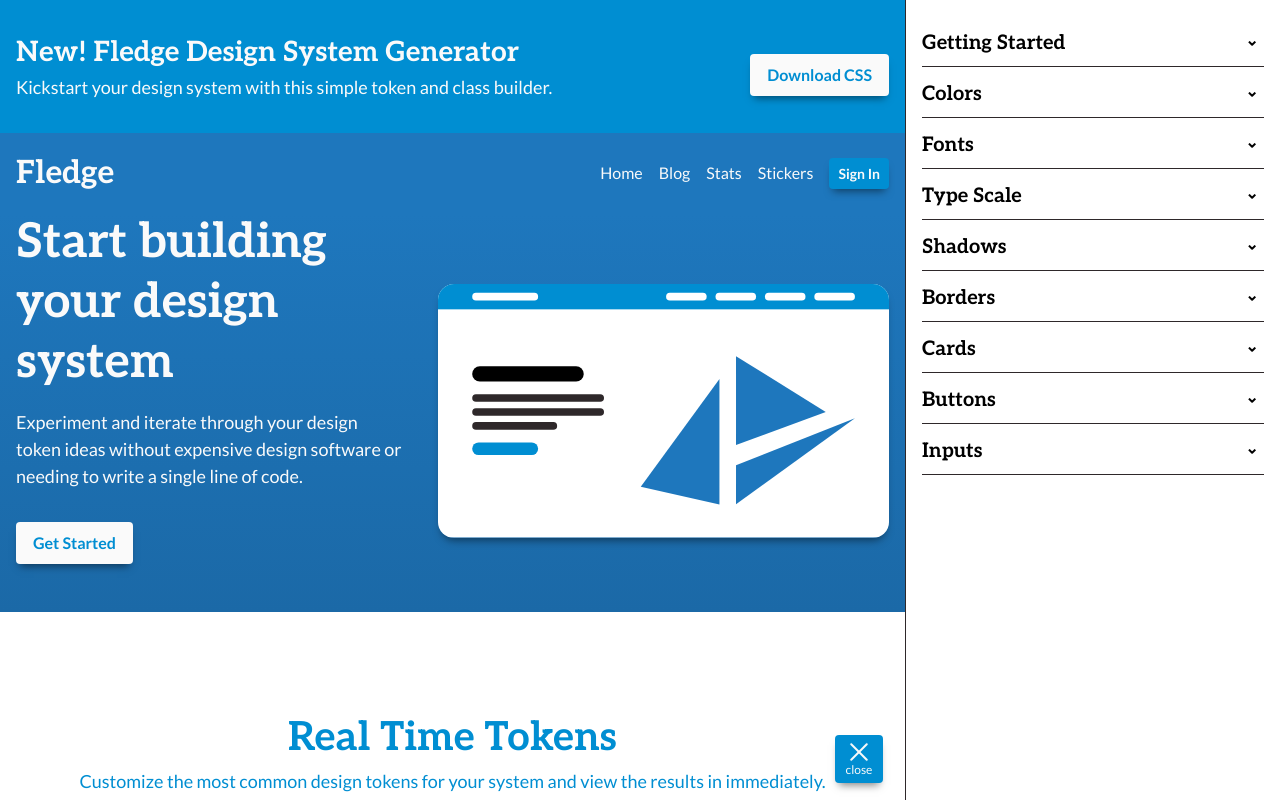
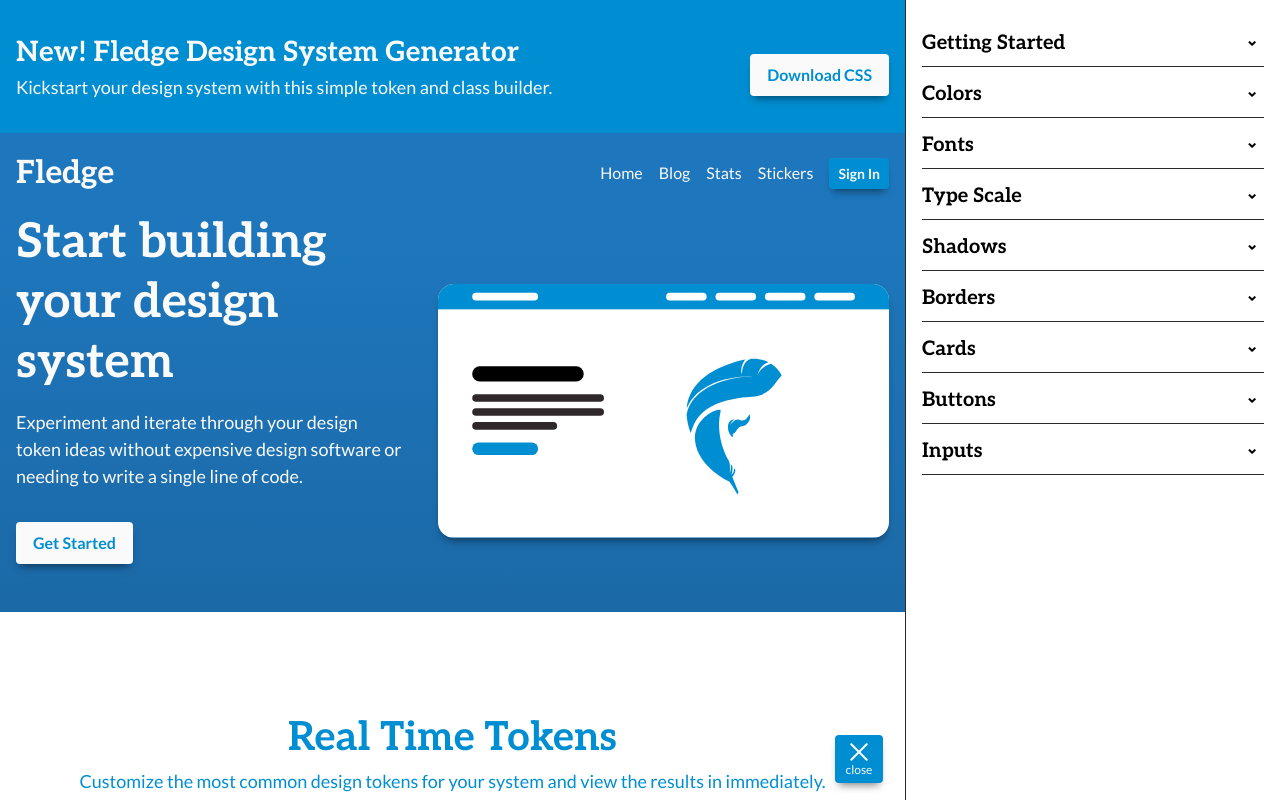
Before and after one commit to brendanbax/fledge, a Vue app: page / in a window 1280 px wide. Shown: the top 802 px of the page. Built offline with nearby package versions, Linux system fonts and the light colour scheme.

Commit message:
adds a logo to demo

```diff
--- a/src/components/Demo.vue
+++ b/src/components/Demo.vue
@@ -44,9 +44,11 @@
             <g id="Page-1">
               <g id="Group-2">
                 <rect class="text-white" id="page-bg" fill="currentColor" x="0" y="0" width="356" height="200"></rect>
-                <polygon class="text-secondary" id="sample-1" fill="currentColor" points="222.108272 74.9548915 222.108272 173.954892 160 160"></polygon>
-                <polygon class="text-secondary" id="sample-2" fill="currentColor" points="306 101 235.179296 127 235.179296 57"></polygon>
-                <polygon class="text-secondary" id="sample-3" fill="currentColor" points="329 106 235.179296 173.767655 235.179296 143"></polygon>
+                <g transform="matrix(.2,0,0,.2,-90,50)">
+                  <path class="text-primary" fill="currentColor" d="M1618.68,476.572C1619.73,477.658 1620.77,478.655 1621.77,479.565C1627.91,485.119 1614.9,509.962 1611.03,510.552L1635.79,571.346L1631.61,580.384C1631.61,580.384 1604.14,532.715 1596.91,528.734C1580.31,519.604 1475.26,465.892 1464.4,369.355C1453.54,272.817 1570.5,229.896 1565.43,250.922C1546.84,328.048 1572.39,405.34 1598.63,449.36C1605.07,472.07 1601.02,494.423 1601.02,494.423C1605.59,488.883 1606.62,470.189 1604.66,458.885C1606.84,462.115 1608.99,465.096 1611.11,467.809C1614.86,487.656 1606.93,503.871 1606.93,503.871C1614.2,498.114 1619.88,485.201 1618.68,476.572Z"/>
+                  <path class="text-primary" fill="currentColor" d="M1684.9,44.857C1712.97,43.308 1735.88,49.297 1754,58.544C1723.1,67.246 1713.16,99.744 1710.81,109.692C1710.51,110.706 1710.3,111.679 1710.19,112.601C1710.19,112.601 1710.37,111.532 1710.81,109.692C1715.37,93.998 1741.41,67.999 1764.32,64.468C1787.53,79.323 1801.01,99.094 1805.78,111.187C1775.31,143.867 1759.83,190.64 1687.58,195.333C1479.23,208.864 1461.35,299.807 1447.25,339.3C1437.23,312.332 1432.03,287.475 1430.93,264.617C1451.95,156.044 1593.43,114.78 1695.57,112.601C1591.72,112.942 1470.34,143.988 1431.25,241.154C1439.53,135.405 1540.98,76.659 1651.53,49.904C1655.36,48.975 1659.12,48.179 1662.8,47.52C1649.17,61.726 1642.14,96.215 1649.33,105.36C1649.56,93.796 1652.64,53.45 1684.9,44.857Z"/>
+                  <path class="text-primary" fill="currentColor" d="M1635.5,285.084C1637.96,285.657 1640.26,286.39 1642.31,287.219C1664.91,296.365 1677.77,264.745 1677.77,264.745C1680.38,263.605 1683.44,276.325 1680.11,284.797C1675.83,295.678 1666.47,308.493 1653.52,310.553C1625.19,315.055 1629.37,337.096 1614.96,340.799C1609.57,341.176 1615.56,350.763 1615.56,350.763L1610.34,353.258C1603.37,346.392 1591.86,329.72 1594.47,308.921C1596.65,291.559 1608.1,285.016 1620.17,283.912C1608.1,291.115 1604.05,306.491 1604.05,306.491C1604.05,306.491 1616.98,283.6 1635.5,285.084Z"/>
+                </g>
                 <rect class="text-primary" id="nav-bg" fill="currentColor" x="0" y="0" width="357" height="20"></rect>
                 <rect class="text-white" id="nav-link-1" fill="currentColor" x="27" y="7" width="52" height="6" rx="3"></rect>
                 <rect class="text-white" id="nav-link-2" fill="currentColor" x="180" y="7" width="32" height="6" rx="3"></rect>
```
